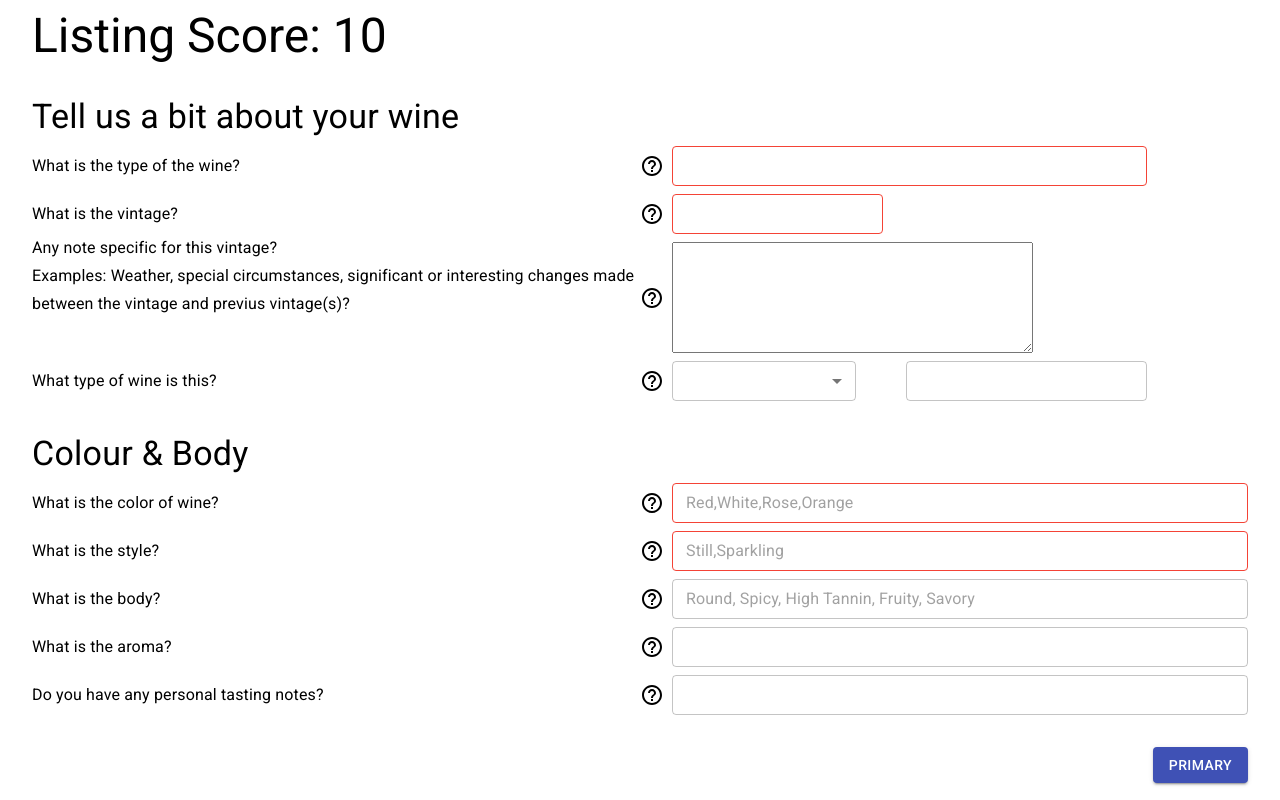
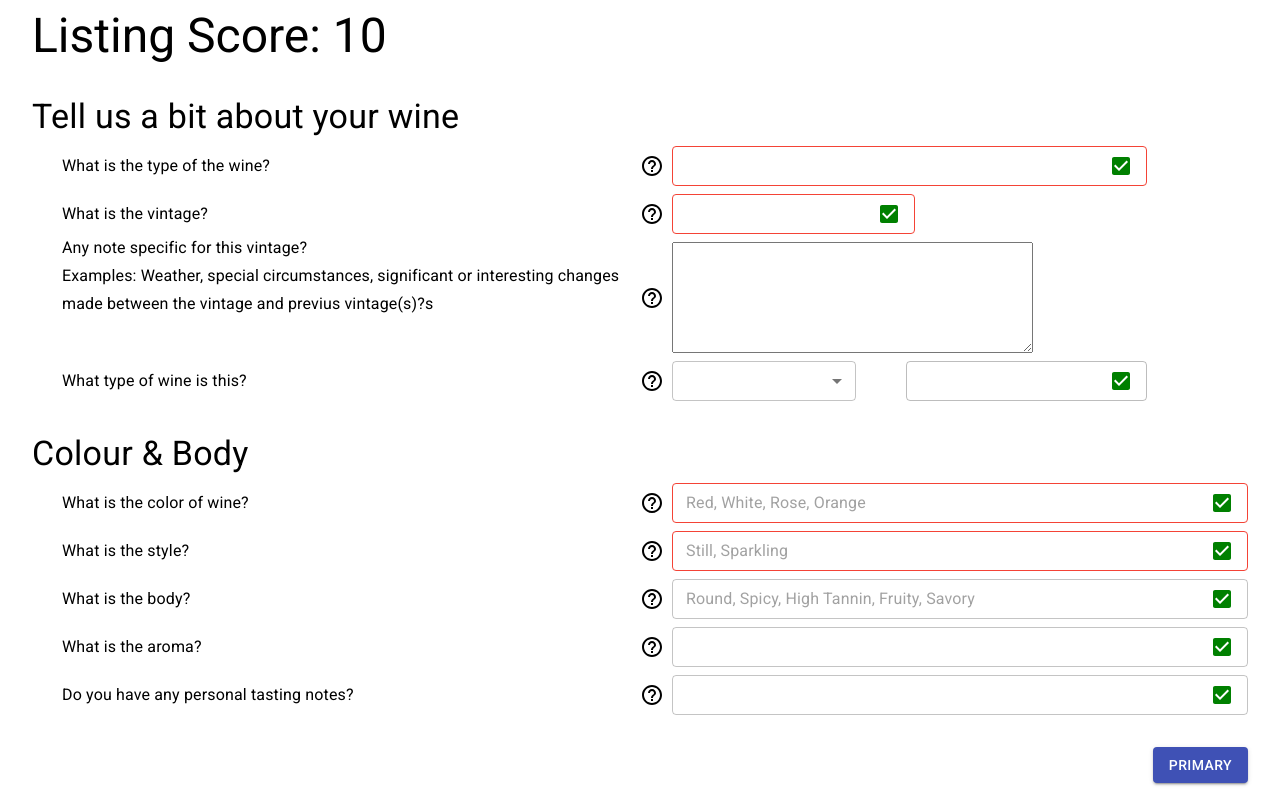
Before and after one commit to Alemarnery/singlePage, a React (Create React App) app: page / in a window 1280 px wide. Built offline with nearby package versions, Linux system fonts and the light colour scheme.

Commit message:
component

```diff
--- a/src/App.js
+++ b/src/App.js
@@ -1,17 +1,16 @@
-import React from "react";
+import React, { useState } from "react";
 import PropTypes from "prop-types";
 import {
   Grid,
   Container,
   TextField,
   Typography,
-  TextareaAutosize,
-  FormHelperText,
   Button,
   MenuItem,
 } from "@material-ui/core";
 import HelpOutlined from "@material-ui/icons/HelpOutlineOutlined";
 import { withStyles } from "@material-ui/core/styles";
+import { Input } from "./Components/Input";
 
 const styles = (theme) => ({
   root: {
@@ -20,12 +19,13 @@ const styles = (theme) => ({
   gridContainer: {
     marginTop: "2rem",
   },
+  indentation: {
+    paddingLeft: "30px",
+  },
   question: {
     fontSize: 16,
   },
-  textarea: {
-    width: "70%",
-  },
+
   gridFlex: {
     display: "flex",
     alignItems: "center",
@@ -35,6 +35,7 @@ const styles = (theme) => ({
 
 function App(props) {
   const { classes } = props;
+  const [selectValue, setSelectValue] = useState(null);
 
   const names = ["Aperitif", "Option 2", "Other"];
 
@@ -53,53 +54,54 @@ function App(props) {
             <Typography variant="h4">Tell us a bit about your wine</Typography>
           </Grid>
 
-          <Grid item xs={12} sm={6} className={classes.gridFlex}>
+          <Grid
+            item
+            xs={12}
+            sm={6}
+            className={[classes.gridFlex, classes.indentation]}
+          >
             <Typography variant="subtitle1" className={classes.question}>
               What is the type of the wine?
             </Typography>
           </Grid>
           <Grid item xs={12} sm={5} className={classes.gridFlex}>
-            <HelpOutlined style={{ marginRight: "0.5rem" }} />
-            <TextField
-              required
-              fullWidth
-              variant="outlined"
-              size="small"
-              //helperText="Some important text"
-              error
-            />
+            <Input required error />
           </Grid>
 
-          <Grid item xs={12} sm={6} className={classes.gridFlex}>
+          <Grid
+            item
+            xs={12}
+            sm={6}
+            className={[classes.gridFlex, classes.indentation]}
+          >
             <Typography variant="subtitle1" className={classes.question}>
               What is the vintage?
             </Typography>
           </Grid>
           <Grid item xs={12} sm={5} className={classes.gridFlex}>
-            <HelpOutlined style={{ marginRight: "0.5rem" }} />
-            <TextField required variant="outlined" size="small" error />
+            <Input required error fullWidth={false} />
           </Grid>
 
-          <Grid item xs={12} sm={6}>
+          <Grid item xs={12} sm={6} className={classes.indentation}>
             <Typography variant="subtitle1" className={classes.question}>
               Any note specific for this vintage?
             </Typography>
             <Typography variant="subtitle1">
               Examples: Weather, special circumstances, significant or
               interesting changes made between the vintage and previus
-              vintage(s)?
+              vintage(s)?s
             </Typography>
           </Grid>
           <Grid item xs={12} sm={5} className={classes.gridFlex}>
-            <HelpOutlined style={{ marginRight: "0.5rem" }} />
-            <TextareaAutosize
-              minRows={7}
-              maxRows={7}
-              className={classes.textarea}
-            />
+            <Input style={{ width: "70%" }} isTextArea />
           </Grid>
 
-          <Grid item xs={12} sm={6} className={classes.gridFlex}>
+          <Grid
+            item
+            xs={12}
+            sm={6}
+            className={[classes.gridFlex, classes.indentation]}
+          >
             <Typography variant="subtitle1" className={classes.question}>
               What type of wine is this?
             </Typography>
@@ -113,7 +115,7 @@ function App(props) {
               select
               SelectProps={{
                 // value: personName,
-                // onChange: handleChange,
+                onChange: (val) => setSelectValue(val.target.value),
                 multiline: true,
               }}
             >
@@ -124,11 +126,9 @@ function App(props) {
               ))}
             </TextField>
 
-            <TextField
-              size="small"
-              required
-              fullWidth
-              variant="outlined"
+            <Input
+              showIcon={false}
+              disabled={selectValue !== "Other"}
               style={{ marginLeft: "50px" }}
             />
           </Grid>
@@ -140,73 +140,74 @@ function App(props) {
             <Typography variant="h4">Colour & Body</Typography>
           </Grid>
 
-          <Grid item xs={12} sm={6} className={classes.gridFlex}>
+          <Grid
+            item
+            xs={12}
+            sm={6}
+            className={[classes.gridFlex, classes.indentation]}
+          >
             <Typography variant="subtitle1" className={classes.question}>
               What is the color of wine?
             </Typography>
           </Grid>
           <Grid item xs={12} sm={6} className={classes.gridFlex}>
-            <HelpOutlined style={{ marginRight: "0.5rem" }} />
-            <TextField
-              required
-              fullWidth
-              variant="outlined"
-              placeholder="Red,White,Rose,Orange"
-              size="small"
-              error
-            />
+            <Input required placeholder="Red, White, Rose, Orange" error />
           </Grid>
 
-          <Grid item xs={12} sm={6} className={classes.gridFlex}>
+          <Grid
+            item
+            xs={12}
+            sm={6}
+            className={[classes.gridFlex, classes.indentation]}
+          >
             <Typography variant="subtitle1" className={classes.question}>
               What is the style?
             </Typography>
           </Grid>
           <Grid item xs={12} sm={6} className={classes.gridFlex}>
-            <HelpOutlined style={{ marginRight: "0.5rem" }} />
-            <TextField
-              required
-              fullWidth
-              variant="outlined"
-              placeholder="Still,Sparkling"
-              size="small"
-              error
-            />
+            <Input required placeholder="Still, Sparkling" error />
           </Grid>
 
-          <Grid item xs={12} sm={6} className={classes.gridFlex}>
+          <Grid
+            item
+            xs={12}
+            sm={6}
+            className={[classes.gridFlex, classes.indentation]}
+          >
             <Typography variant="subtitle1" className={classes.question}>
               What is the body?
             </Typography>
           </Grid>
           <Grid item xs={12} sm={6} className={classes.gridFlex}>
-            <HelpOutlined style={{ marginRight: "0.5rem" }} />
-            <TextField
-              fullWidth
-              variant="outlined"
-              placeholder="Round, Spicy, High Tannin, Fruity, Savory"
-              size="small"
-            />
+            <Input placeholder="Round, Spicy, High Tannin, Fruity, Savory" />
           </Grid>
 
-          <Grid item xs={12} sm={6} className={classes.gridFlex}>
+          <Grid
+            item
+            xs={12}
+            sm={6}
+            className={[classes.gridFlex, classes.indentation]}
+          >
             <Typography variant="subtitle1" className={classes.question}>
               What is the aroma?
             </Typography>
           </Grid>
           <Grid item xs={12} sm={6} className={classes.gridFlex}>
-            <HelpOutlined style={{ marginRight: "0.5rem" }} />
-            <TextField fullWidth variant="outlined" size="small" />
+            <Input />
           </Grid>
 
-          <Grid item xs={12} sm={6} className={classes.gridFlex}>
+          <Grid
+            item
+            xs={12}
+            sm={6}
+            className={[classes.gridFlex, classes.indentation]}
+          >
             <Typography variant="subtitle1" className={classes.question}>
               Do you have any personal tasting notes?
             </Typography>
           </Grid>
           <Grid item xs={12} sm={6} className={classes.gridFlex}>
-            <HelpOutlined style={{ marginRight: "0.5rem" }} />
-            <TextField fullWidth variant="outlined" size="small" />
+            <Input />
           </Grid>
 
           <Grid
--- /dev/null
+++ b/src/Components/Input/index.js
@@ -0,0 +1,36 @@
+import React from "react";
+import { TextField, InputAdornment, TextareaAutosize } from "@material-ui/core";
+import HelpOutlined from "@material-ui/icons/HelpOutlineOutlined";
+import CheckBox from "@material-ui/icons/CheckBox";
+
+export const Input = ({
+  fullWidth = true,
+  showIcon = true,
+  isTextArea = false,
+  ...props
+}) => {
+  const Component = isTextArea ? TextareaAutosize : TextField;
+  const ComponentProps = isTextArea
+    ? { minRows: 7, maxRows: 7 }
+    : {
+        fullWidth,
+        size: "small",
+        variant: "outlined",
+        InputProps: {
+          endAdornment: (
+            <InputAdornment position="end">
+              <CheckBox style={{ color: "green" }} />
+            </InputAdornment>
+          ),
+        },
+      };
+
+  return (
+    <>
+      {showIcon && <HelpOutlined style={{ marginRight: "0.5rem" }} />}
+      <Component {...ComponentProps} {...props} />
+    </>
+  );
+};
+
+//export default Input;
```
